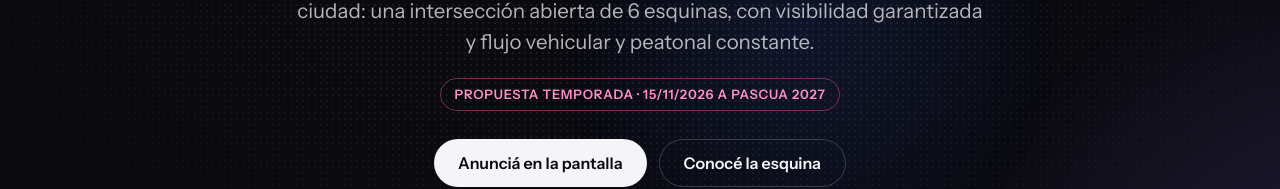
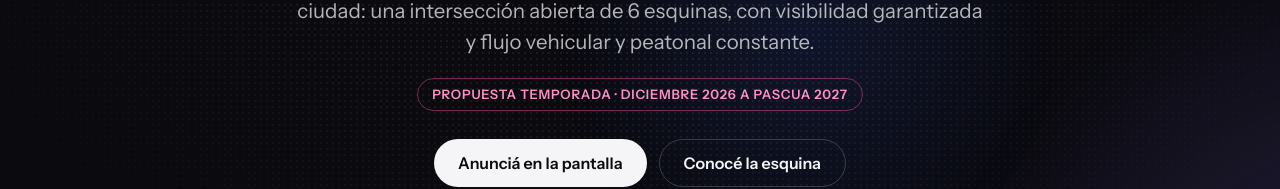
Before and after one commit to SRV013/YaMiPc_Pantalla, a React (Vite) app: page / in a window 1280 px wide. Shown: the part 496-685 px from the top of the page. Built offline with nearby package versions, Linux system fonts and the light colour scheme; no server answers.

Commit message:
Temporada desde diciembre 2026 hasta Pascua 2027
Co-Authored-By: Claude Opus 5.5 <noreply@anthropic.com>
Claude-Session: https://claude.ai/code/session_01JjF5p9KXbgZAR6YFEJJuYR

```diff
--- a/src/landing/content.ts
+++ b/src/landing/content.ts
@@ -24,8 +24,8 @@ export const SCREEN = {
 }
 
 // Temporada que se ofrece a los anunciantes (Pascua 2027: 28 de marzo).
-export const TEMPORADA = 'Propuesta temporada · 15/11/2026 a Pascua 2027'
-export const TEMPORADA_DESDE = '15 de noviembre de 2026'
+export const TEMPORADA = 'Propuesta temporada · Diciembre 2026 a Pascua 2027'
+export const TEMPORADA_DESDE = 'Diciembre 2026'
 export const TEMPORADA_HASTA = 'Pascua 2027'
 
 // Dónde está la pantalla, contado para el anunciante (la home no lleva nombre de marca).
```
